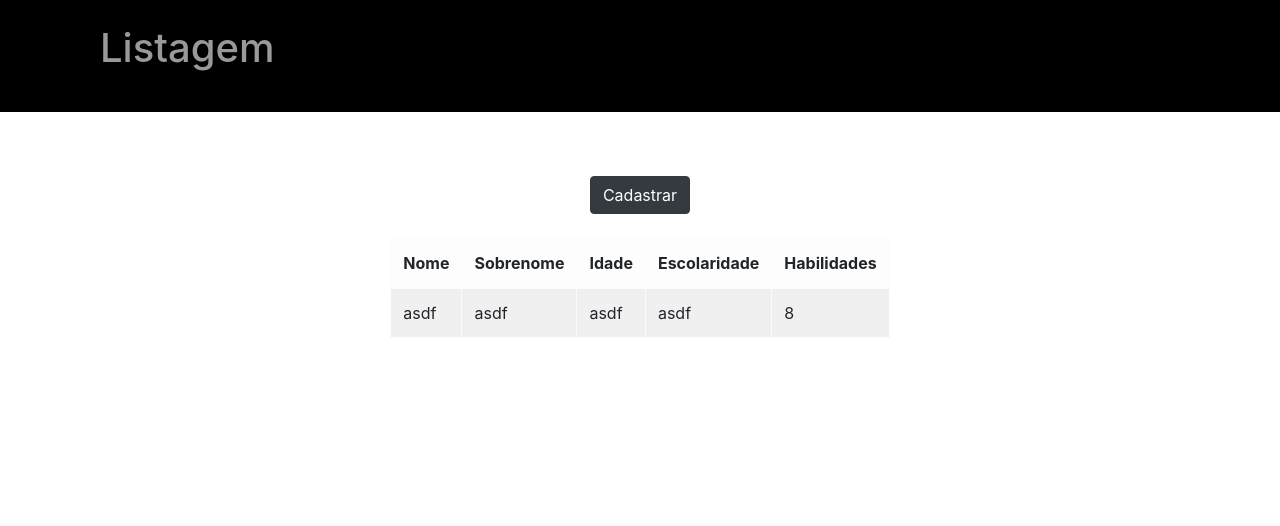
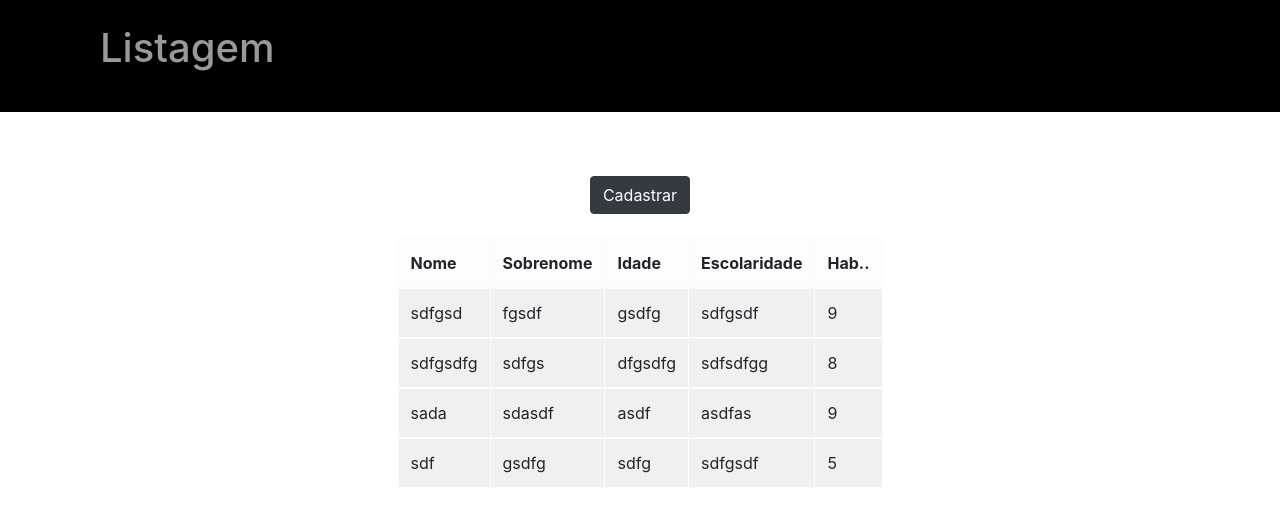
Before and after one commit to sckii/ReactForm, a React (Create React App) app: page / in a window 1280 px wide. Shown: the top 526 px of the page. Built offline with nearby package versions, Linux system fonts and the light colour scheme; data requests are answered from the project's data file.

Commit message:
:wrench: modal open & close

```diff
--- a/src/components/Form/index.tsx
+++ b/src/components/Form/index.tsx
@@ -1,12 +1,32 @@
-import React from 'react'
+import React, { useState } from 'react'
 
-import { useFormik } from 'formik'
+import { useFormik, useFormikContext } from 'formik'
 
 import { registerSchema } from '../../utils/yup'
-import { Button, Col, Form } from 'react-bootstrap';
+import { Button, Col, Form, Alert } from 'react-bootstrap';
 import { PageContainer } from './styles';
+import axios from 'axios';
+
+import {uuid} from 'uuidv4'
+
+const SubmitToken = () => {
+
+
+  const { values, submitForm } = useFormikContext()
+  React.useEffect(() => {
+    submitForm()
+  }, [values, submitForm])
+
+  return null
+}
 
 const AddPerson = () => {
+  const [addSkill, setAddSkill] = useState([{
+    skills: [{}]
+  }])
+
+  const [createdWindow, setCreatedWindow] = useState(false)
+
   const formik = useFormik({
     initialValues: {
       name: '',
@@ -19,11 +39,22 @@ const AddPerson = () => {
       registerSchema,
 
     onSubmit: values => {
-      alert(JSON.stringify(values, null, 2))
+
+      setCreatedWindow(!createdWindow)
+      setTimeout(() => {
+      axios.post('http://localhost:4000/registros', {
+        "id": uuid(),
+        values
+      }).then(res => {
+        console.log(res)
+      })
+
+      }, 1000)
     }
   })
   return (
     <PageContainer>
+    { createdWindow === false ? <></> : <Alert variant="success"> Cadastrado </Alert>}
     <Form onSubmit={formik.handleSubmit}>
       <Form.Row>
         <Col>
@@ -73,6 +104,8 @@ const AddPerson = () => {
           />
         </Col>
       </Form.Row>
+
+
           <Button variant="link"> + Habilidade </Button>
           <Form.Control
             required
@@ -83,8 +116,11 @@ const AddPerson = () => {
             onChange={formik.handleChange}
             value={formik.values.skills}
           />
+
+
       <Button type="submit">Registrar</Button>
     </Form>
+
     </PageContainer>
   )
 }
--- a/src/components/Form/styles.ts
+++ b/src/components/Form/styles.ts
@@ -2,6 +2,7 @@ import styled from 'styled-components'
 
 export const PageContainer = styled.div `
   display: flex;
+  flex-direction: column;
   align-content: center;
   justify-content: center;
   max-width: 530px;
--- a/src/components/Header/index.tsx
+++ b/src/components/Header/index.tsx
@@ -1,13 +1,9 @@
 import React from 'react';
 
-import { Container, Col, Button } from 'react-bootstrap'
-import { Link } from 'react-router-dom';
+import { Container, Col} from 'react-bootstrap'
 import { HeaderContainer, Title } from './styles';
 
 interface Props {
-  buttonName: string;
-  linkName: string;
-  pageName: string;
 }
 
 const Header: React.FC<Props> = () => {
--- a/src/data/db.json
+++ b/src/data/db.json
@@ -1,12 +1,44 @@
 {
   "registros": [
     {
-      "id": "fbe896f4-196a-4b0d-9a3e-0f6826b5fca6",
-      "name": "asdf",
-      "lastName": "asdf",
-      "age": "asdf",
-      "schooling": "asdf",
-      "skills": "asdfasdf"
+      "id": "7248b14e-ba82-4449-876f-f0220faae521",
+      "values": {
+        "name": "sdfgsd",
+        "lastName": "fgsdf",
+        "age": "gsdfg",
+        "schooling": "sdfgsdf",
+        "skills": "gsdfgsdfg"
+      }
+    },
+    {
+      "id": "0aed215c-6484-4038-9b6f-672481c2491c",
+      "values": {
+        "name": "sdfgsdfg",
+        "lastName": "sdfgs",
+        "age": "dfgsdfg",
+        "schooling": "sdfsdfgg",
+        "skills": "sdfgsdfg"
+      }
+    },
+    {
+      "id": "e27f400f-69ee-4ea4-81ef-6a58b75251e4",
+      "values": {
+        "name": "sada",
+        "lastName": "sdasdf",
+        "age": "asdf",
+        "schooling": "asdfas",
+        "skills": "dfasdfasd"
+      }
+    },
+    {
+      "id": "cf131737-84cb-40af-9a8e-3f10970a5a2e",
+      "values": {
+        "name": "sdf",
+        "lastName": "gsdfg",
+        "age": "sdfg",
+        "schooling": "sdfgsdf",
+        "skills": "gsfdg"
+      }
     }
   ]
 }
--- a/src/pages/List/index.tsx
+++ b/src/pages/List/index.tsx
@@ -1,18 +1,20 @@
 import React, { useEffect, useState } from 'react';
 import Header from '../../components/Header';
 import ListComponent from '../../components/ListComponent';
-import { Table, Spinner, Row, Col, Container, Button } from 'react-bootstrap';
+import { Table, Col, Button } from 'react-bootstrap';
 import { ListContainer, AlignCenter } from './styles';
 
 import {registros} from '../../data/db.json'
 
 import axios from 'axios'
 import AddPerson from '../../components/Form';
+import { useFormikContext } from 'formik';
 
 
 function List() {
   const [open, setOpen] = useState(false)
   const [data, setData] = useState([])
+
 
   function openOrCloseWindow () {
     setOpen(!open)
@@ -29,14 +31,10 @@ function List() {
 
   return (
     <>
-      <Header
-        linkName="/register"
-        buttonName="Registrar"
-        pageName="Lista"
-      />
+      <Header />
     <Col>
       <AlignCenter>
-        <Button onClick={openOrCloseWindow} variant="dark" >Cadastrar</Button>
+        { open === false ? <Button onClick={openOrCloseWindow} variant="dark" >Cadastrar</Button> : <> </>}
         <br/>
         { open === false ? <></> : <AddPerson />}
       { data.length !== 0 ?
@@ -48,18 +46,18 @@ function List() {
                 <th>Sobrenome</th>
                 <th>Idade</th>
                 <th>Escolaridade</th>
-                <th>Habilidades</th>
+                <th>Hab..</th>
               </tr>
             </thead>
             {registros.map((data: any) => {
               return (
                 <ListComponent
                   key={data.id}
-                  name={data.name}
-                  last={data.lastName}
-                  age={data.age}
-                  schooling={data.schooling}
-                  skills={data.skills.length}
+                  name={data.values.name}
+                  last={data.values.lastName}
+                  age={data.values.age}
+                  schooling={data.values.schooling}
+                  skills={data.values.skills.length}
                 />
               )
             })}
```
Lines whose indentation alone changed are shown as unchanged.
